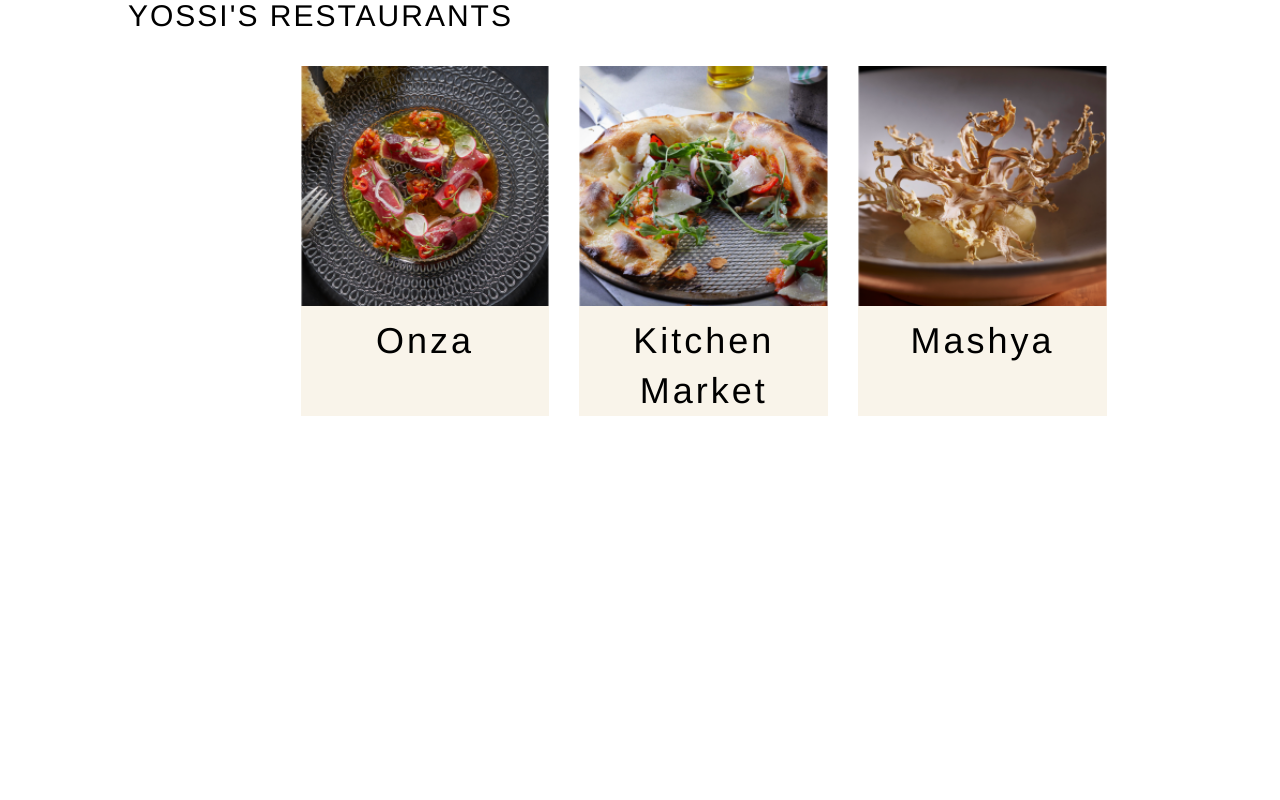
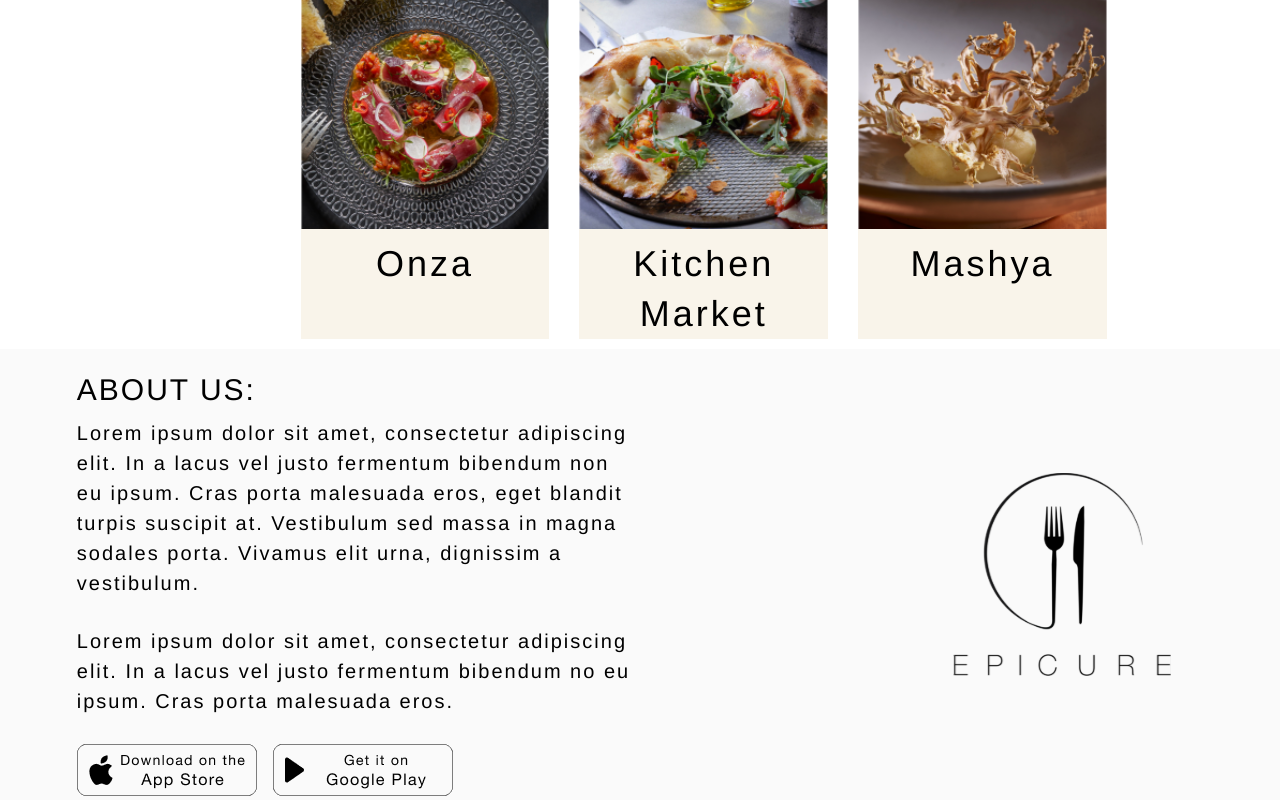
Before and after one commit to LeeGrieverM/epicure, a React (Vite) app: page / in a window 1280 px wide. Shown: the part 2720-3520 px from the top of the page. Before the commit the page ends 3136 px from the top, so only its background shows below. Built offline with nearby package versions, Linux system fonts and the light colour scheme.

Commit message:
About Us: implemented for desktop

```diff
--- /dev/null
+++ b/src/components/AboutUs/AboutUs.scss
@@ -0,0 +1,46 @@
+@import "../../data/variables.scss";
+
+.about-us-container {
+  background-color: map-get($colors, offWhite);
+  display: flex;
+  padding-left: 6%;
+  padding-right: 6%;
+}
+
+.about-us-left-container {
+  width: 50%;
+  font-family: $font;
+}
+
+.about-us-title {
+padding-top: 4%;
+  font-size: 30px;
+  font-weight: 200;
+  line-height: 35px;
+  letter-spacing: 2px;
+  text-align: left;
+  padding-bottom: 2%;
+}
+
+.about-us-paragraph {
+  font-size: 20px;
+  font-weight: 200;
+  line-height: 30px;
+  letter-spacing: 2px;
+  text-align: left;
+  padding-bottom: 5%;
+}
+
+.about-us-right-container {
+  width: 50%;
+  display: flex;
+  align-items: center;
+  justify-content: space-around;
+}
+
+.about-us-epicure-logo {
+  display: block;
+  width: 45%;
+  height: 45%;
+  margin-left: 50%;
+}
--- /dev/null
+++ b/src/components/AboutUs/AboutUs.tsx
@@ -0,0 +1,31 @@
+import "./AboutUs.scss";
+
+const AboutUs = ({
+  title,
+  p1,
+  p2,
+  logo,
+  downloadlogos,
+}: {
+  title: string;
+  p1: string;
+  p2: string;
+  logo: string;
+  downloadlogos: string;
+}) => {
+  return (
+    <div className="about-us-container">
+      <div className="about-us-left-container">
+        <h1 className="about-us-title">{title}</h1>
+        <p className="about-us-paragraph">{p1}</p>
+        <p className="about-us-paragraph">{p2}</p>
+        <img className="download-logos" src={downloadlogos} alt={title}/>
+      </div>
+      <div className="about-us-right-container">
+        <img className="about-us-epicure-logo" src={logo} alt={title} />
+      </div>
+    </div>
+  );
+};
+
+export default AboutUs;
--- a/src/components/ChefOfTheWeek/ChefOfTheWeek.scss
+++ b/src/components/ChefOfTheWeek/ChefOfTheWeek.scss
@@ -3,7 +3,8 @@
 .chef-of-the-week-container {
   display: flex;
   flex-direction: column;
-  padding-top: 10%;
+  padding-top: 3%;
+  padding-bottom: 3%;
   @media (max-width: map-get($breakPoints, m)) {
    align-items: flex-start;
    margin-left: 5%;
@@ -31,7 +32,7 @@
 
 .img-text-container {
   display: flex;
-  padding-top: 5%;
+  padding-top: 3%;
   margin-left: 9%;
   margin-right: 9%;
   @media (max-width: map-get($breakPoints, m)) {
--- a/src/data/constants.ts
+++ b/src/data/constants.ts
@@ -36,6 +36,9 @@
 import desktopChefImg from "../assets/images/yossiShitrit.png";
 import mobileChefImg from "../assets/images/yossiShitritMobile.png";
 
+// about us logos
+import aboutUsEpicureLogo from '../assets/icons/aboutUsLogo.svg';
+import downloadlogos from '../assets/images/downloadsLogos.png';
 export const paths = {
   root: "/",
   restaurants: "/restaurants",
@@ -243,3 +246,11 @@
     img: mashyaImg,
   },
 ];
+
+export const aboutUsData = {
+  title: "ABOUT US: ",
+  p1: "Lorem ipsum dolor sit amet, consectetur adipiscing elit. In a lacus vel justo fermentum bibendum non eu ipsum. Cras porta malesuada eros, eget blandit turpis suscipit at.  Vestibulum sed massa in magna sodales porta.  Vivamus elit urna, dignissim a vestibulum.",
+  p2: "Lorem ipsum dolor sit amet, consectetur adipiscing elit. In a lacus vel justo fermentum bibendum no eu ipsum. Cras porta malesuada eros.",
+  logo: aboutUsEpicureLogo,
+  downloadlogos: downloadlogos,
+};
--- a/src/pages/HomePage/HomePage.tsx
+++ b/src/pages/HomePage/HomePage.tsx
@@ -1,15 +1,18 @@
+import "./HomePage.scss";
 import Header from "../../components/Header/Header";
-import "./HomePage.scss";
 import SearchBar from "../../components/SearchBar/SearchBar";
+import Carousel from "../../components/Carousel/Carousel";
 import IconMeanings from "../../components/IconMeanings/IconMeanings";
-import Carousel from "../../components/Carousel/Carousel";
 import ChefOfTheWeek from "../../components/ChefOfTheWeek/ChefOfTheWeek";
+import AboutUs from "../../components/AboutUs/AboutUs";
+
 import {
   restaurantsData,
   dishesData,
   chefRestaurantsData,
   text,
   chefData,
+  aboutUsData
 } from "../../data/constants";
 import {
   carouselDynamicStyles,
@@ -53,6 +56,8 @@
         containerDynamicStyles={containerChefDynamicStyles}
         carouselDynamicStyles={carouselDynamicStyles}
       />
+      <AboutUs title={aboutUsData.title} p1={aboutUsData.p1} p2={aboutUsData.p2} logo={aboutUsData.logo} downloadlogos={aboutUsData.downloadlogos}/>
+
     </div>
   );
 }
```
Also changed, not shown: src/assets/icons/aboutUsLogo.svg (added), src/assets/images/downloadsLogos.png (added).
